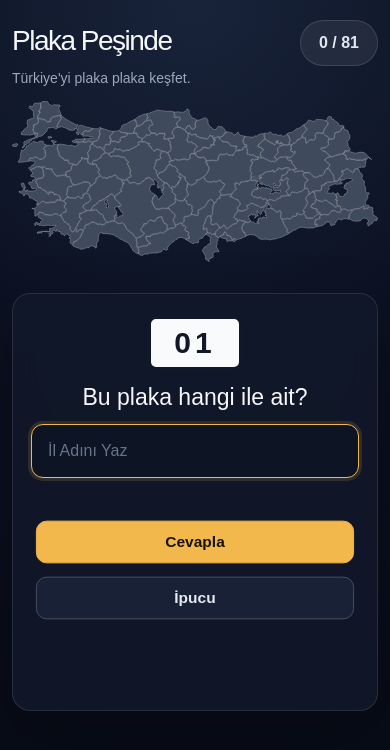
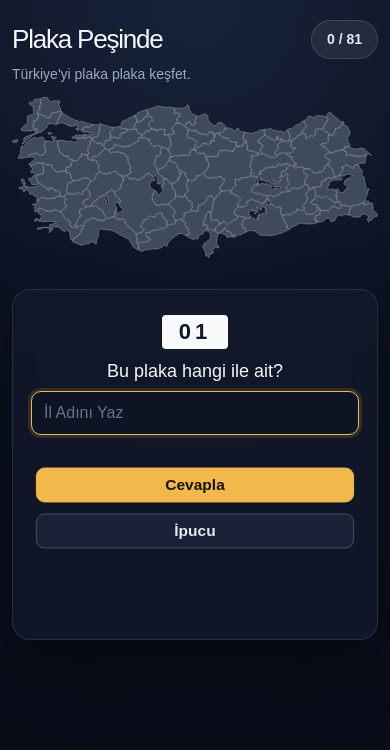
Before and after one commit to EmirErden/platequest, a Next.js app: page / in a window 390 px wide. Shown: the top 750 px of the page. Built offline with nearby package versions, Linux system fonts and the light colour scheme.

Commit message:
Refine responsive game layout

```diff
--- a/app/globals.css
+++ b/app/globals.css
@@ -38,7 +38,7 @@ input {
 }
 
 .game-page {
-    width: min(1200px, calc(100% - 40px));
+    width: min(1000px, calc(100% - 40px));
     margin: 0 auto;
     padding: 12px 0 32px;
 }
@@ -53,17 +53,18 @@ input {
 
 .game-header h1 {
     margin: 0;
-    font-size: clamp(28px, 4vw, 42px);
-    letter-spacing: -1.5px;
+    font-size: clamp(26px, 3vw, 32px);
+    letter-spacing: -1.2px;
 }
 
 .game-header p {
-    margin: 6px 0 0;
+    margin: 5px 0 0;
     color: #9ca8bc;
+    font-size: 14px;
 }
 
 .progress {
-    padding: 10px 18px;
+    padding: 8px 15px;
 
     border: 1px solid rgba(255, 255, 255, 0.12);
     border-radius: 999px;
@@ -71,12 +72,14 @@ input {
     background: rgba(255, 255, 255, 0.07);
     color: #e2e8f0;
 
-    font-size: 16px;
+    font-size: 14px;
     font-weight: 600;
 }
 
 .map-section {
-    width: 100%;
+    width: min(920px, 100%);
+    margin: 0 auto;
+    position: relative;
 }
 
 .map-section svg {
@@ -95,15 +98,15 @@ input {
 }
 
 .game-panel {
-    width: min(520px, 100%);
+    width: min(440px, 100%);
     box-sizing: border-box;
 
-    padding: 20px 28px;
+    padding: 12px 20px;
 
     text-align: center;
 
     border: 1px solid rgba(255, 255, 255, 0.1);
-    border-radius: 22px;
+    border-radius: 18px;
 
     background: rgba(18, 25, 42, 0.88);
     box-shadow: 0 24px 60px rgba(0, 0, 0, 0.28);
@@ -116,24 +119,24 @@ input {
     align-items: center;
     justify-content: center;
 
-    min-width: 94px;
-    height: 54px;
-    padding: 0 18px;
+    min-width: 72px;
+    height: 40px;
+    padding: 0 14px;
 
     border: 3px solid #111827;
-    border-radius: 8px;
+    border-radius: 7px;
 
     background: #f8fafc;
     color: #111827;
 
-    font-size: 30px;
+    font-size: 22px;
     font-weight: 800;
     letter-spacing: 4px;
 }
 
 .game-panel h2 {
-    margin: 10px 0 10px;
-    font-size: 23px;
+    margin: 6px 0;
+    font-size: 18px;
 }
 
 .panel-description {
@@ -145,10 +148,10 @@ input {
     width: 100%;
     box-sizing: border-box;
 
-    padding: 14px 16px;
+    padding: 9px 12px;
 
     border: 1px solid #3b465d;
-    border-radius: 12px;
+    border-radius: 10px;
     outline: none;
 
     background: #0d1424;
@@ -181,17 +184,15 @@ input {
 
 .button-row {
     display: flex;
-    gap: 12px;
-    margin-top: 14px;
+    gap: 10px;
+    margin-top: 11px;
 }
 
 .primary-button,
 .secondary-button {
-    min-height: 44px;
-    padding: 0 18px;
-
-    border-radius: 11px;
-
+    min-height: 36px;
+    padding: 0 14px;
+    border-radius: 9px;
     cursor: pointer;
 
     transition:
@@ -295,10 +296,6 @@ input {
     margin: 0;
 }
 
-.map-section {
-    position: relative;
-}
-
 .success-toast {
     position: absolute;
     top: 24px;
@@ -399,9 +396,9 @@ input {
 }
 
 .error-message {
-    min-height: 24px;
-    margin-top: 4px;
-    font-size: 16px;
+    min-height: 18px;
+    margin-top: 3px;
+    font-size: 12px;
     color: #fb7185;
 }
 
```
